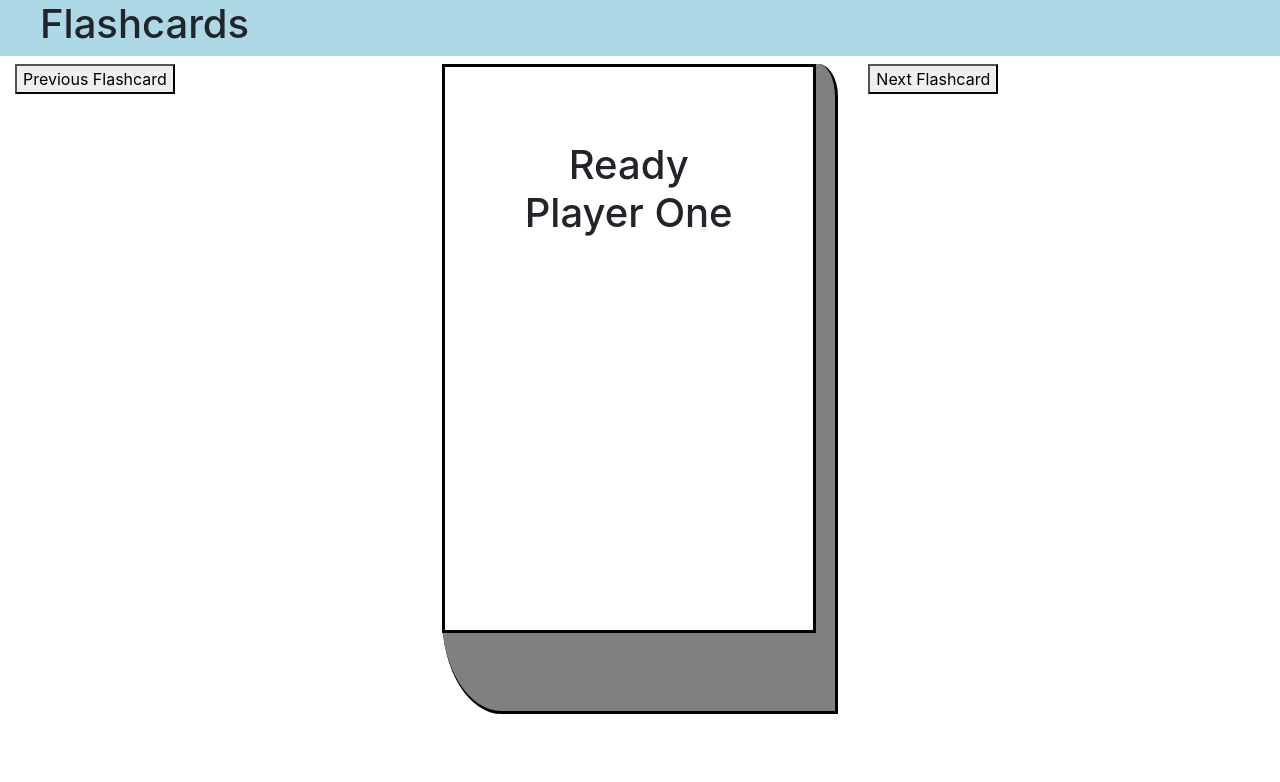
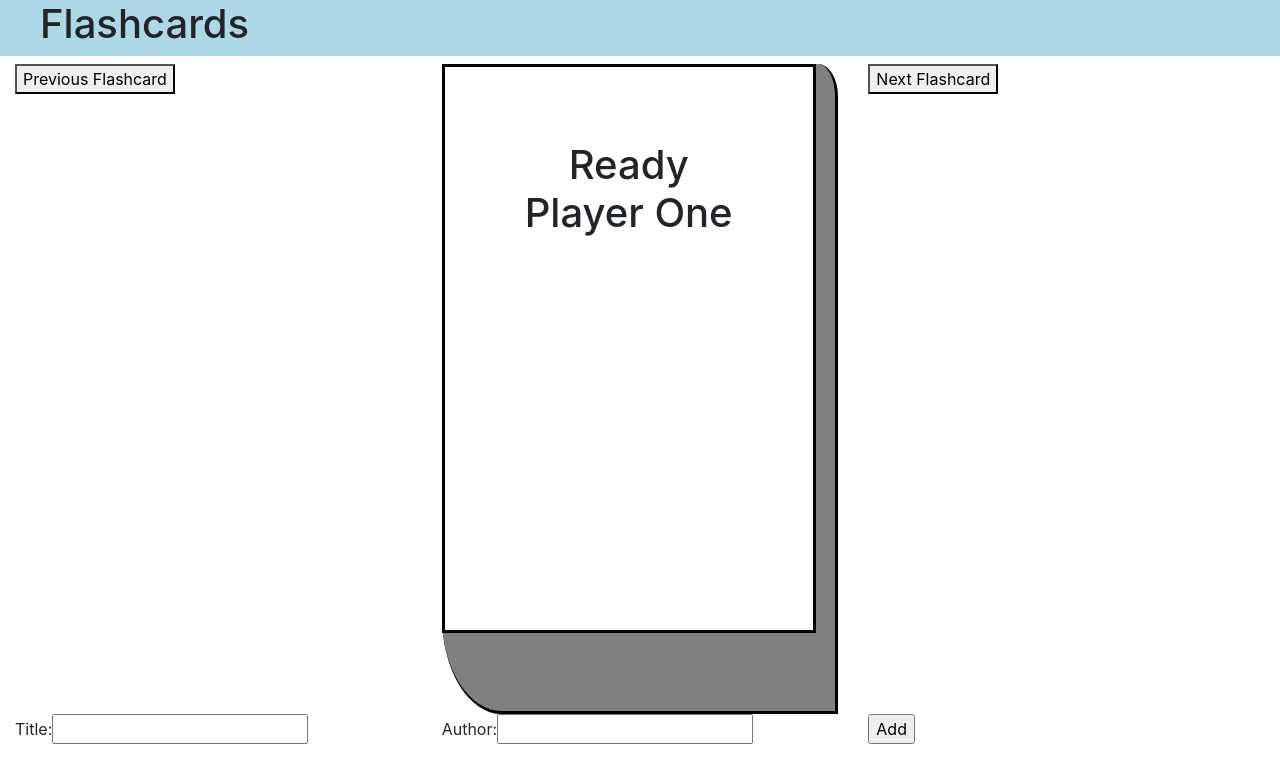
Before and after one commit to chasereske/main-flashcard-app, a React (Create React App) app: page / in a window 1280 px wide. Shown: the top 782 px of the page. Built offline with nearby package versions, Linux system fonts and the light colour scheme.

Commit message:
Added the FlashcardCreator to the app.jsx file.

```diff
--- a/src/components/app.jsx
+++ b/src/components/app.jsx
@@ -1,6 +1,7 @@
 import React, { Component } from 'react';
 import TitleBar from './TitleBar/titleBar';
 import FlashcardViewer from './FlashcardViewer/flashcardViewer';
+import FlashcardCreator from './FlashcardCreator/flashcardCreator';
 
 class App extends Component {
     constructor(props) {
@@ -39,6 +40,7 @@
             <div className = "container-fluid">
                 <TitleBar />
                 <FlashcardViewer flashcard={this.flashcards[this.state.flashcardNumber]} nextFlashcard={() => this.goToNextFlashcard()} previousFlashcard={() => this.goToPreviousFlashcard()}/>
+                <FlashcardCreator />
             </div>
         );
     }
```
